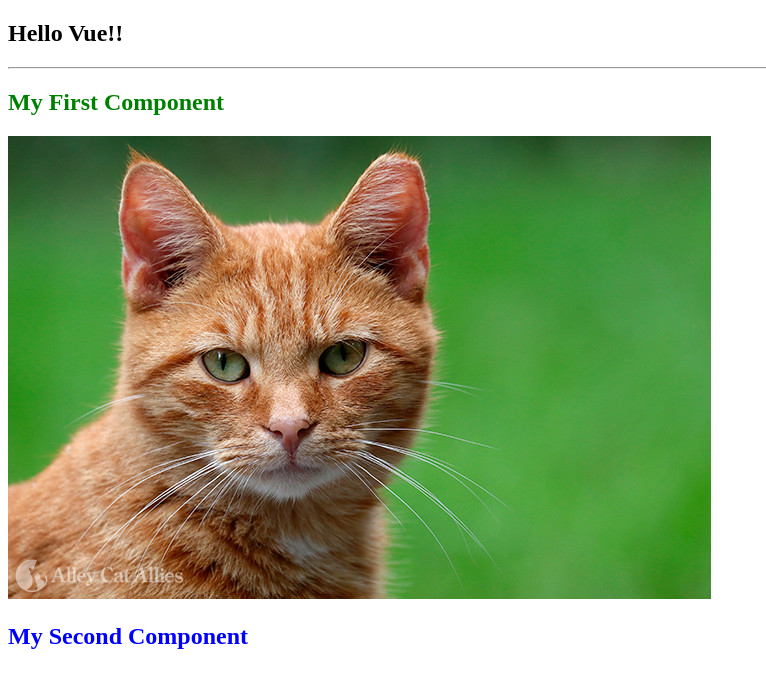
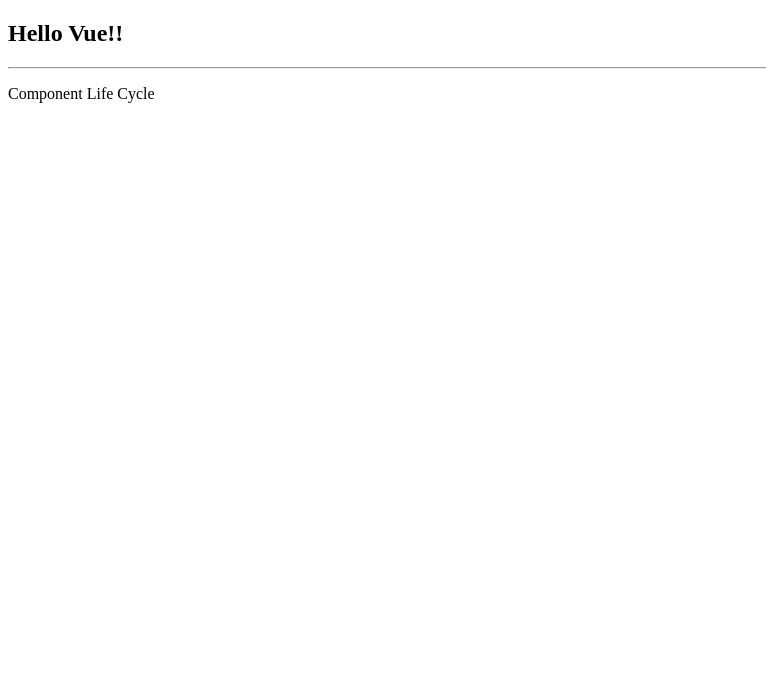
Before and after one commit to HsiaoHungWang/vue-fuen144, a Vue app: page / in a window 1280 px wide. Shown: the top 688 px of the page, without its empty margins (0-766 px from the left). Built offline with nearby package versions, Linux system fonts and the light colour scheme.

Commit message:
組件生命週期 - 重點是 onMounted

```diff
--- a/src/App.vue
+++ b/src/App.vue
@@ -2,6 +2,7 @@
 import FirstComponent from '@/components/FirstComponent.vue';
 
 import SecondComponent from './components/SecondComponent.vue';
+import ComponentLife from './components/ComponentLife.vue';
 
 // import duck from './assets/duck.png'
 </script>
@@ -11,8 +12,9 @@
 <!-- <img :src="duck" alt="duck1" />  -->
 <hr />
 <!--Tab-->
-<FirstComponent></FirstComponent>
-<second-component></second-component>
+<!-- <FirstComponent></FirstComponent>
+<second-component></second-component> -->
+<ComponentLife></ComponentLife>
 </template>
 
 <style scoped>
--- /dev/null
+++ b/src/components/ComponentLife.vue
@@ -0,0 +1,36 @@
+<script setup>
+import { onBeforeMount, onBeforeUpdate, onMounted, onUpdated } from 'vue';
+let theP = null
+theP = document.getElementById('p1')
+console.log('setup', theP)
+
+    onBeforeMount(()=>{
+        console.log('組件掛載前')
+        theP = document.getElementById('p1')
+        console.log('beforeMount：', theP)
+    })
+    //DOM 產生會觸發 onMounted hook
+    //所以要透過 DOM API 控制 DOM，程式要寫在這裡
+    onMounted(()=>{
+        console.log('組件掛載後')
+        theP = document.getElementById('p1')
+        console.log('mounted：', theP)
+    })
+
+    onBeforeUpdate(()=>{
+        console.log('組件更新前')
+    })
+    onUpdated(()=>{
+        console.log('組件更新後')
+    })
+</script>
+
+<template>
+    <div>
+       <p id="p1">Component Life Cycle</p>
+    </div>
+</template>
+
+<style lang="css" scoped>
+
+</style>
--- a/src/components/SecondComponent.vue
+++ b/src/components/SecondComponent.vue
@@ -5,9 +5,9 @@
 <template>
     <div>
       <h2>My Second Component</h2>
-    <!-- <img src="/scr/assets/duck.png" alt="duck1" />
-      <img src="/assets/duck.png" alt="duck2" />
-      <img src="./assets/duck.png" alt="duck3" />  -->
+
+    <img src="/src/assets/duck.png" alt="duck1" />
+
     </div>
 </template>
 
```
Also changed, not shown: src/assets/cat.jpg (added).
